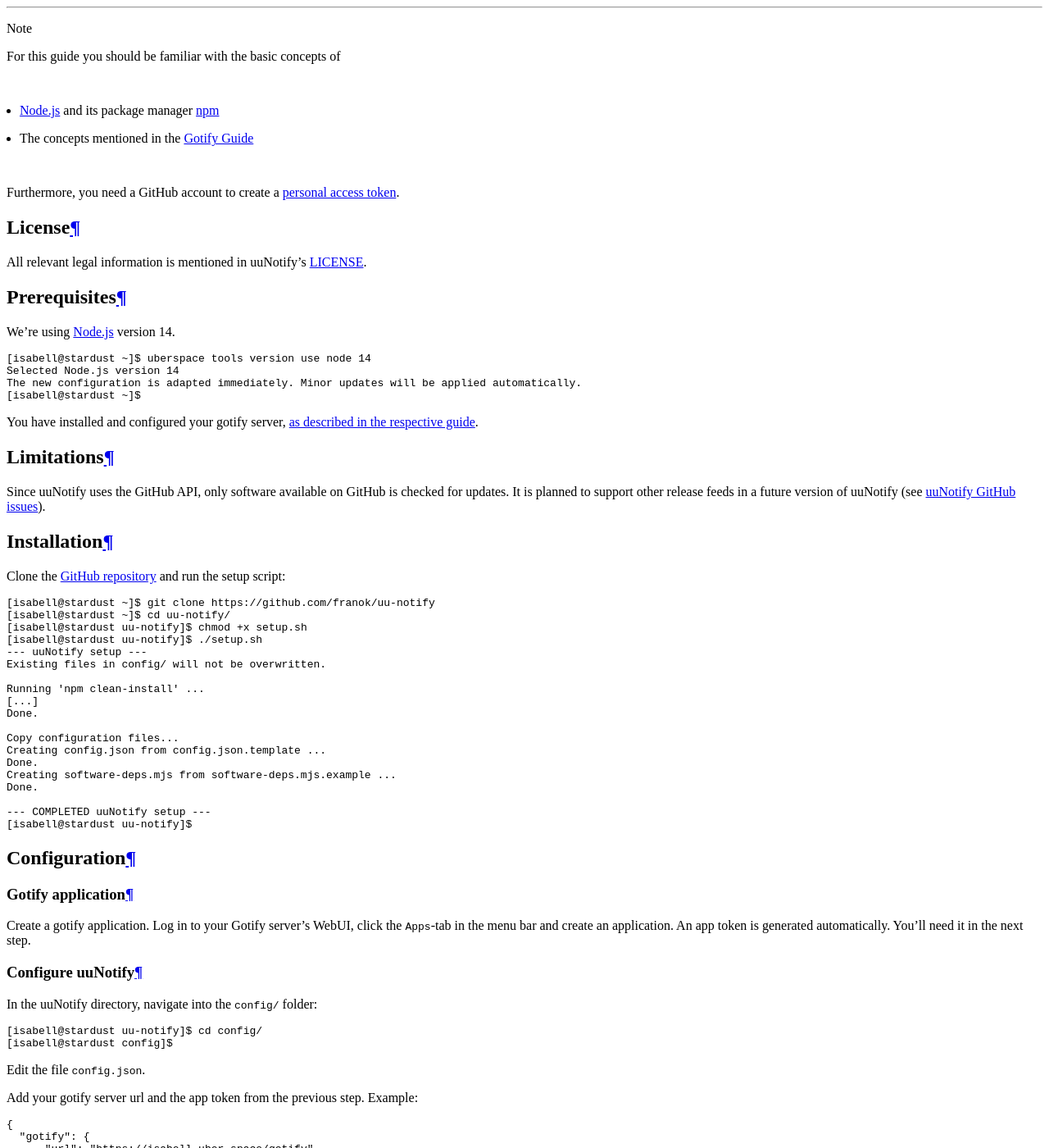
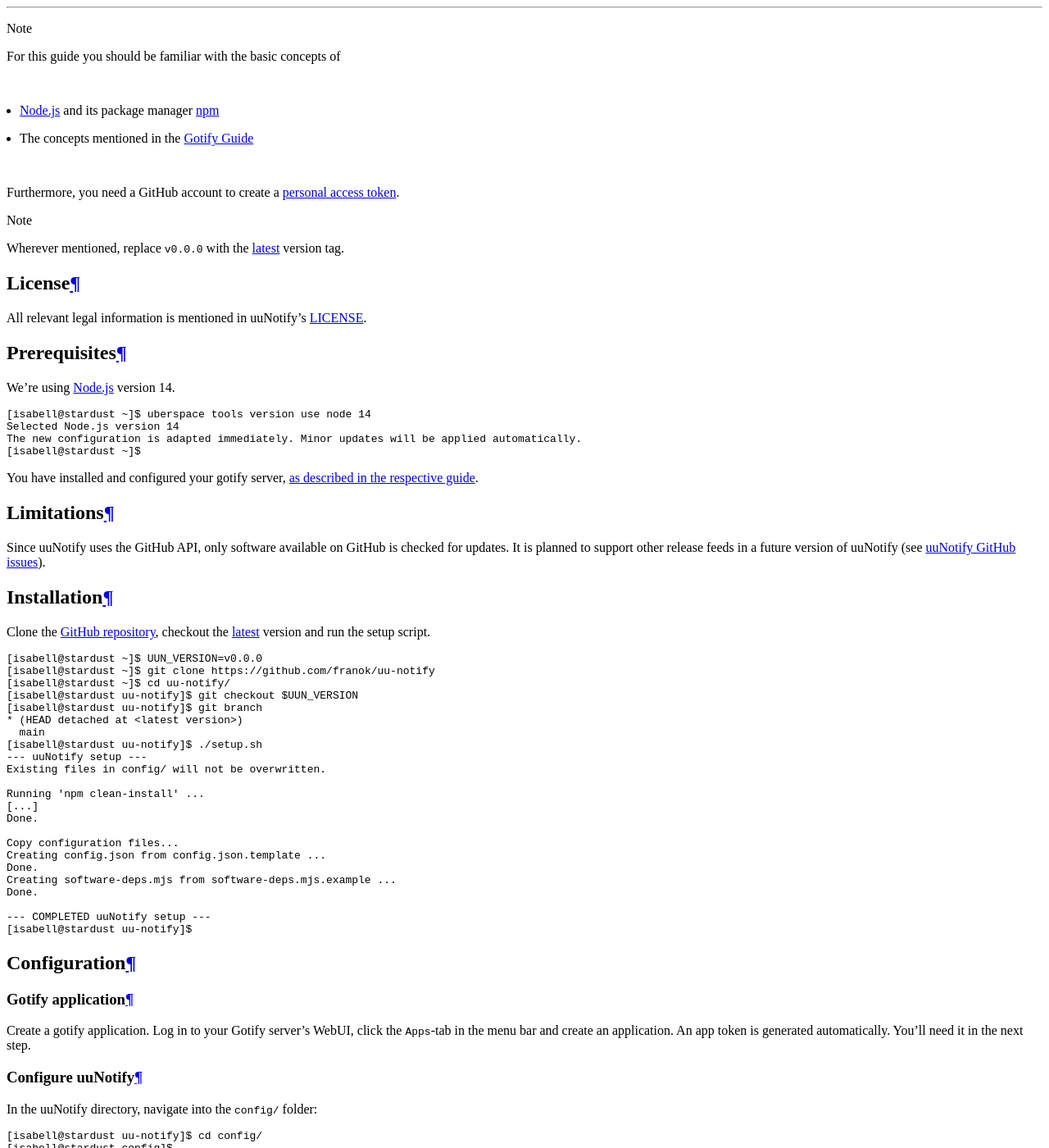
Before and after one commit to Uberspace/lab, a Sphinx documentation site: the page built from source/guide_uu-notify.rst, in a window 1280 px wide and 1400 px high, scrolled down 4097 px. Shown: the whole window at 82% size. Built offline with Sphinx 7.4.7 and the Read the Docs theme 2.0.0, drawn with Linux system fonts in a browser that asks for light colours; some of the changed text lies outside the part shown.

Commit message:
[uu-notify] enhance update instructions

```diff
--- a/source/guide_uu-notify.rst
+++ b/source/guide_uu-notify.rst
@@ -31,6 +31,8 @@
 
   Furthermore, you need a GitHub account to create a `personal access token <https://docs.github.com/en/github/authenticating-to-github/keeping-your-account-and-data-secure/creating-a-personal-access-token>`_.
 
+.. note:: Wherever mentioned, replace ``v0.0.0`` with the latest_ version tag.
+
 License
 =======
 
@@ -59,13 +61,17 @@
 Installation
 ============
 
-Clone the `GitHub repository <https://github.com/franok/uu-notify>`_ and run the setup script:
+Clone the `GitHub repository <https://github.com/franok/uu-notify>`_, checkout the latest_ version and run the setup script.
 
 .. code-block:: console
 
+  [isabell@stardust ~]$ UUN_VERSION=v0.0.0
   [isabell@stardust ~]$ git clone https://github.com/franok/uu-notify
   [isabell@stardust ~]$ cd uu-notify/
-  [isabell@stardust uu-notify]$ chmod +x setup.sh
+  [isabell@stardust uu-notify]$ git checkout $UUN_VERSION
+  [isabell@stardust uu-notify]$ git branch
+  * (HEAD detached at <latest version>)
+    main
   [isabell@stardust uu-notify]$ ./setup.sh
   --- uuNotify setup ---
   Existing files in config/ will not be overwritten.
@@ -221,10 +227,15 @@
 
 .. code-block:: console
 
+  [isabell@stardust ~]$ UUN_VERSION=v0.0.0
   [isabell@stardust ~]$ cd uu-notify/
   [isabell@stardust uu-notify]$ cp -rp config/ backup-config/
-  [isabell@stardust uu-notify]$ git pull
+  [isabell@stardust uu-notify]$ git fetch
   [...]
+  [isabell@stardust uu-notify]$ git checkout $UUN_VERSION
+  [isabell@stardust uu-notify]$ git branch
+  * (HEAD detached at <latest version>)
+    main
   [isabell@stardust uu-notify]$ ./setup.sh
   --- uuNotify setup ---
   Existing files in config/ will not be overwritten.
```
Also changed, not shown: other parts of source/guide_uu-notify.rst (+1 -1 lines).
